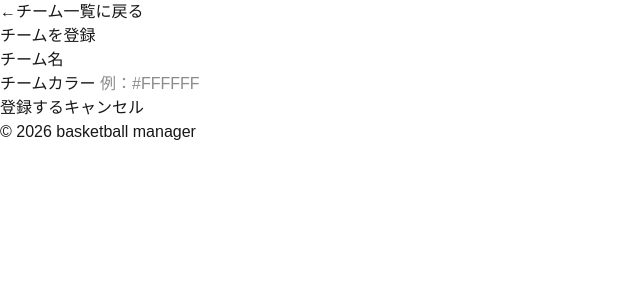
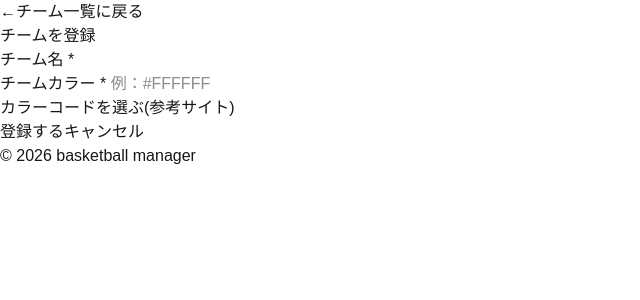
Before and after one commit to yu-mathy14/graduation-project, a Next.js app: page /teams/new in a window 1280 px wide. Shown: the top 300 px of the page, without its empty margins (0-640 px from the left). Built offline with nearby package versions, Linux system fonts and the light colour scheme; no server answers.

Commit message:
チーム登録・編集画面の修正
カラーコードの参考サイトを追加

```diff
--- a/src/app/teams/[teamId]/edit/page.tsx
+++ b/src/app/teams/[teamId]/edit/page.tsx
@@ -65,7 +65,7 @@ export default async function TeamEditPage({ params }: Props) {
       {/* action={updateTeam} -> フォーム送信時に実行される関数 */}
       <form action={updateTeam}>
         <div>
-          <label htmlFor="teamName">チーム名</label>
+          <label htmlFor="teamName">チーム名 *</label>
           <input
             id="teamName" // labelと対応
             name="teamName"
@@ -75,13 +75,24 @@ export default async function TeamEditPage({ params }: Props) {
         </div>
 
         <div>
-          <label htmlFor="teamColor">チームカラー</label>
+          <label htmlFor="teamColor">チームカラー *</label>
           <input
             id="teamColor" // labelと対応
             name="teamColor"
             defaultValue={team.teamColor}
             required // 必須入力
           />
+
+          <p>
+            <a
+              href="https://www.colordic.org"
+              target="_blank" // サイトを別タブで開く
+              /* target="_blank"で外部サイトを開くときによくセットで使用するもの */
+              rel="noopener noreferrer"
+            >
+              カラーコードを選ぶ(参考サイト)
+            </a>
+          </p>
         </div>
 
         <div>
--- a/src/app/teams/new/page.tsx
+++ b/src/app/teams/new/page.tsx
@@ -50,7 +50,7 @@ export default function TeamNewPage() {
       <form action={createTeam}>
         {/* 必須項目 */}
         <div>
-          <label htmlFor="teamName">チーム名</label>
+          <label htmlFor="teamName">チーム名 *</label>
           <input
             id="teamName" // labelと対応
             name="teamName"
@@ -59,13 +59,24 @@ export default function TeamNewPage() {
         </div>
 
         <div>
-          <label htmlFor="teamColor">チームカラー</label>
+          <label htmlFor="teamColor">チームカラー *</label>
           <input
             id="teamColor" // labelと対応
             name="teamColor"
             required // 必須入力
             placeholder=" 例：#FFFFFF"
           />
+
+          <p>
+            <a
+              href="https://www.colordic.org"
+              target="_blank" // サイトを別タブで開く
+              /* target="_blank"で外部サイトを開くときによくセットで使用するもの */
+              rel="noopener noreferrer"
+            >
+              カラーコードを選ぶ(参考サイト)
+            </a>
+          </p>
         </div>
 
         <div>
```
